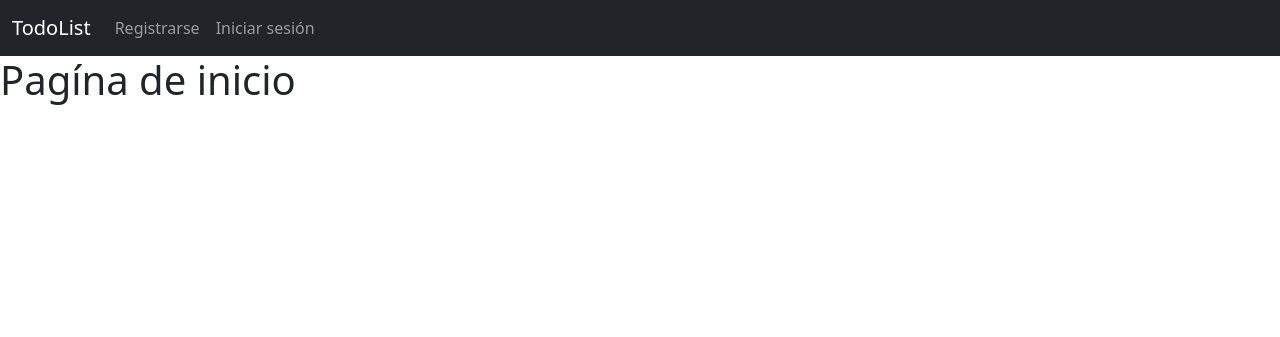
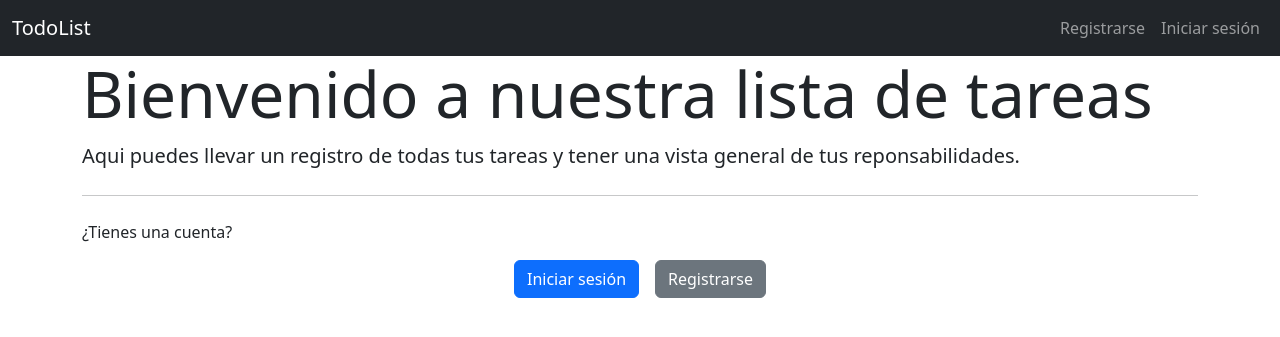
Before and after one commit to Donayi/app_todo_list, a Flask app: page / in a window 1280 px wide. Shown: the top 337 px of the page. Run offline with Flask 3, Linux system fonts and the light colour scheme.

Commit message:
Avance del proyecto

```diff
--- a/todor/templates/base.html
+++ b/todor/templates/base.html
@@ -17,7 +17,7 @@
           <button class="navbar-toggler" type="button" data-bs-toggle="collapse" data-bs-target="#navbarNav" aria-controls="navbarNav" aria-expanded="false" aria-label="Toggle navigation">
             <span class="navbar-toggler-icon"></span>
           </button>
-          <div class="collapse navbar-collapse" id="navbarNav">
+          <div class="collapse navbar-collapse justify-content-end" id="navbarNav">
             <ul class="navbar-nav">
               <li class="nav-item">
                 <a class="nav-link" href="#">Registrarse</a>
--- a/todor/templates/index.html
+++ b/todor/templates/index.html
@@ -2,6 +2,21 @@
 {%block title%}Inicio{%endblock%}
 
 {%block content%}
-<h1>Pagína de inicio</h1>
+    <div class="container-sm text center">
+        <h1 class="display-3">Bienvenido a nuestra lista de tareas</h1>
+        <p class="lead">Aqui puedes llevar un registro de todas tus tareas y tener una vista general de tus reponsabilidades.</p>
+
+        <hr class="my-4">
+        <p>¿Tienes una cuenta?</p>
+        <div class="d-flex justify-content-center">
+            <a href="" class="btn btn-primary mx-2">Iniciar sesión</a>
+            <a href="" class="btn btn-secondary mx-2">Registrarse</a>
+
+
+        </div>
+
+
+    </div>
+
 
 {%endblock%}
```
